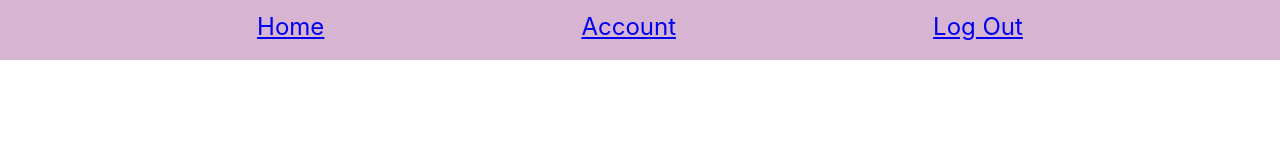
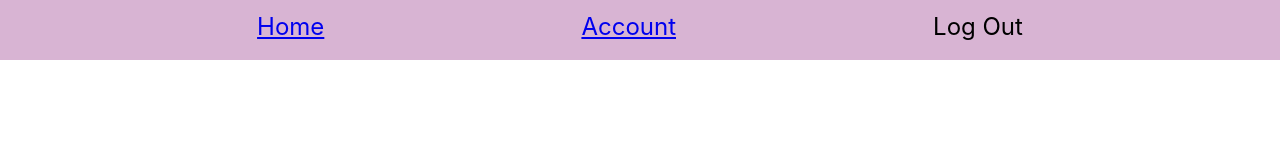
Before and after one commit to 009Kings/alloy-weather-app, a React (Create React App) app in the folder frontend/: page /profile in a window 1280 px wide. Shown: the top 160 px of the page. Built offline with nearby package versions, Linux system fonts and the light colour scheme; sample sign-in values are in the browser's storage.

Commit message:
Auth illusion complete

```diff
--- a/frontend/src/App.js
+++ b/frontend/src/App.js
@@ -17,7 +17,7 @@ function App() {
   return (
     <Router>
       <div className="App">
-        <Header user={user}/>
+        <Header user={user} setUser={setUser}/>
         <main>
           <Content user={user} setUser={setUser} />
         </main>
--- a/frontend/src/content/components/Nav.js
+++ b/frontend/src/content/components/Nav.js
@@ -1,6 +1,12 @@
 import { Link } from 'react-router-dom'
 
 const Nav = (props) => {
+  let logout = e => {
+    e.preventDefault()
+    localStorage.removeItem('weatherUser')
+    props.setUser(null)
+  }
+
   return (
     <nav>
       <ul>
@@ -11,7 +17,7 @@ const Nav = (props) => {
           <Link to="/profile">Account</Link>
           }
         </li>
-        {props.user ? <li><Link to="/logout">Log Out</Link></li> : null}
+        {props.user ? <li onClick={logout}>Log Out</li> : null}
       </ul>
     </nav>
   );
--- a/frontend/src/content/components/wrappers/Header.js
+++ b/frontend/src/content/components/wrappers/Header.js
@@ -3,7 +3,7 @@ import Nav from '../Nav'
 const Header = (props) => {
   return (
     <header>
-      <Nav user={props.user} />
+      <Nav user={props.user} setUser={props.setUser} />
     </header>
   );
 }
--- a/frontend/src/content/pages/Auth.js
+++ b/frontend/src/content/pages/Auth.js
@@ -1,14 +1,19 @@
-import { useState } from 'react'
-import { useLocation, Navigate } from 'react-router-dom'
+import { useState, useEffect } from 'react'
+import { useNavigate } from 'react-router-dom'
 
 import Signup from '../components/Signup'
 import Login from '../components/Login'
 
 const Auth = (props) => {
   const [authed, setAuthed] = useState(localStorage.getItem('weatherUser') ? true : null)
-  let location = useLocation()
+  let navigate = useNavigate()
 
-  if (authed) return <Navigate to="/profile" state={{ from: location }} replace />
+  useEffect(() => {
+    if (authed) {
+      props.setUser(localStorage.getItem('weatherUser'))
+      navigate('/profile')
+    }
+  })
 
   return (
     <>
```
Also changed, not shown: 1 other file (tests, documents, lock files or other folders).
